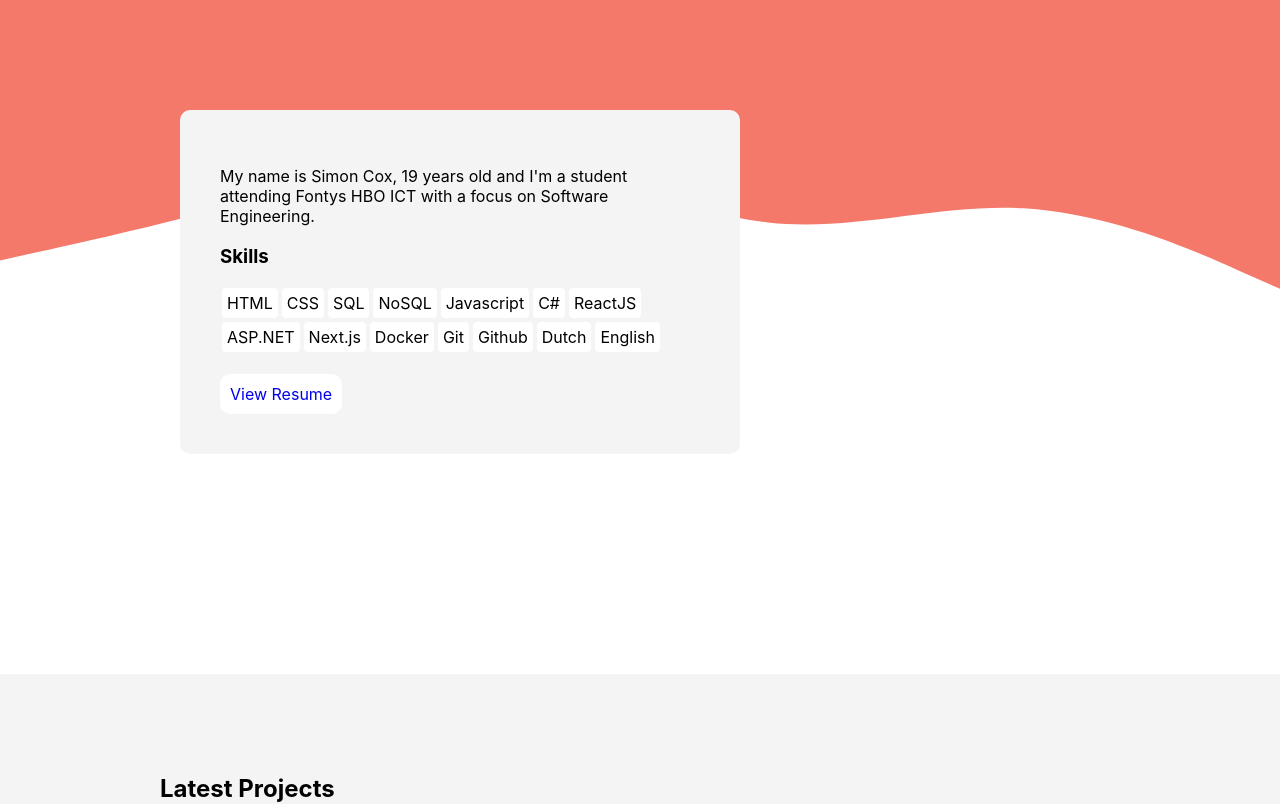
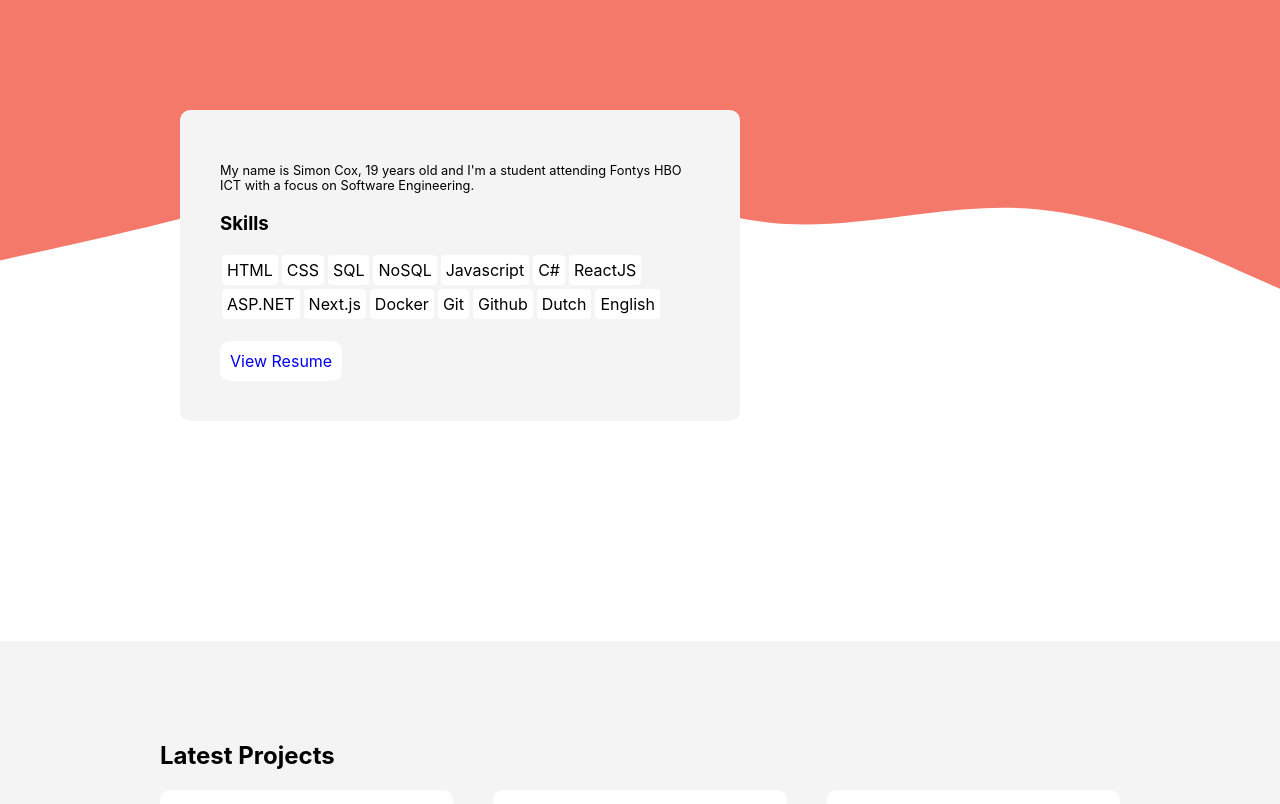
Before and after one commit to Flexiconn/simoncox.nl, a React (Create React App) app in the folder app/: page / in a window 1280 px wide. Shown: the top 804 px of the page. Built offline with nearby package versions, Linux system fonts and the light colour scheme.

Commit message:
text size change

```diff
--- a/app/src/App.js
+++ b/app/src/App.js
@@ -37,7 +37,7 @@ function App() {
         <div className="Bio">
           <img src={wave} className="waves"></img>
           <div className="Panel">
-            <p>My name is Simon Cox, {GetAge()} years old and I'm a student attending Fontys HBO ICT with a focus on Software Engineering.</p>
+            <p style={{fontSize: "1vw"}}>My name is Simon Cox, {GetAge()} years old and I'm a student attending Fontys HBO ICT with a focus on Software Engineering.</p>
             <h3>Skills</h3>
             <div className='SkillList'>
               <span className="Pill">HTML</span> <span className="Pill">CSS</span> <span className="Pill">SQL</span> <span className="Pill">NoSQL</span> <span className="Pill">Javascript</span> <span className="Pill">C#</span> <span className="Pill">ReactJS</span> <span className="Pill">ASP.NET</span> <span className="Pill">Next.js</span> <span className="Pill">Docker</span> <span className="Pill">Git</span> <span className="Pill">Github</span> <span className="Pill">Dutch</span> <span className="Pill">English</span>
```
